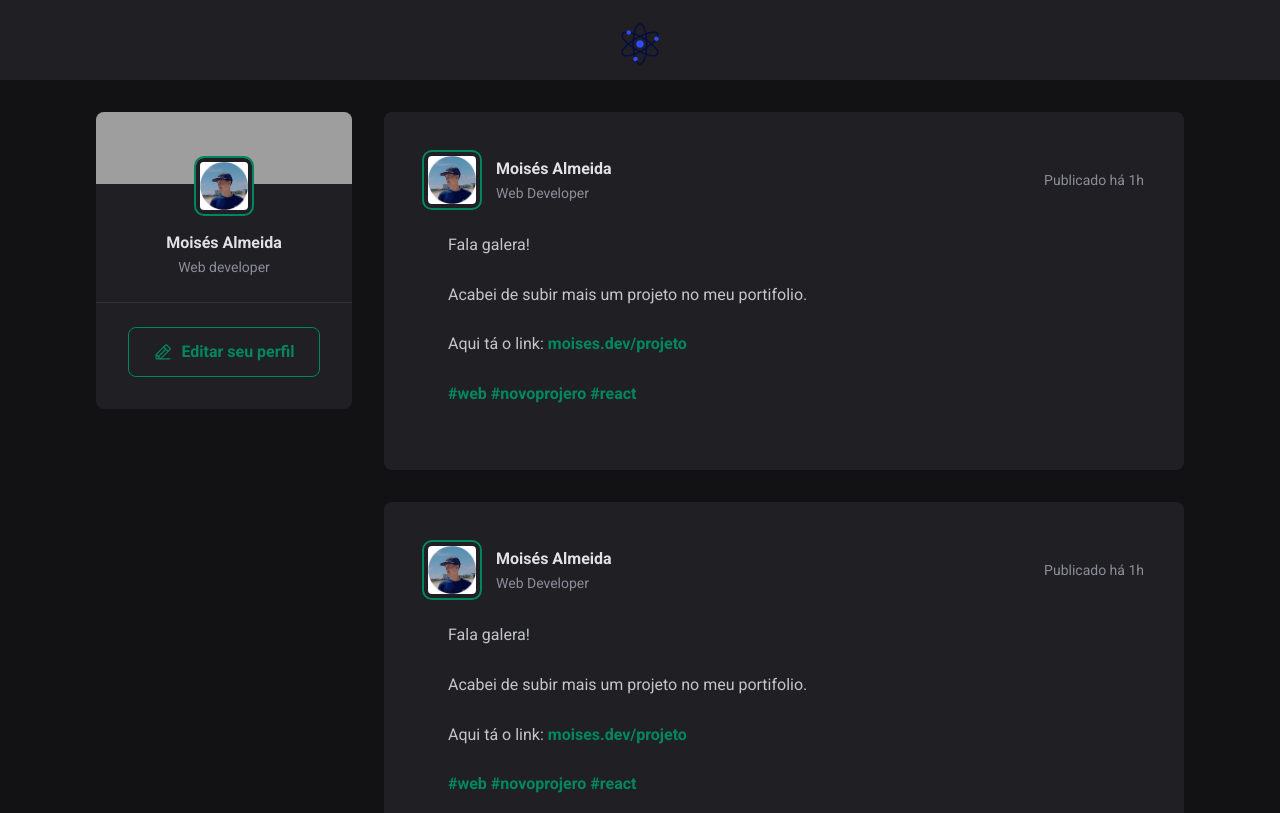
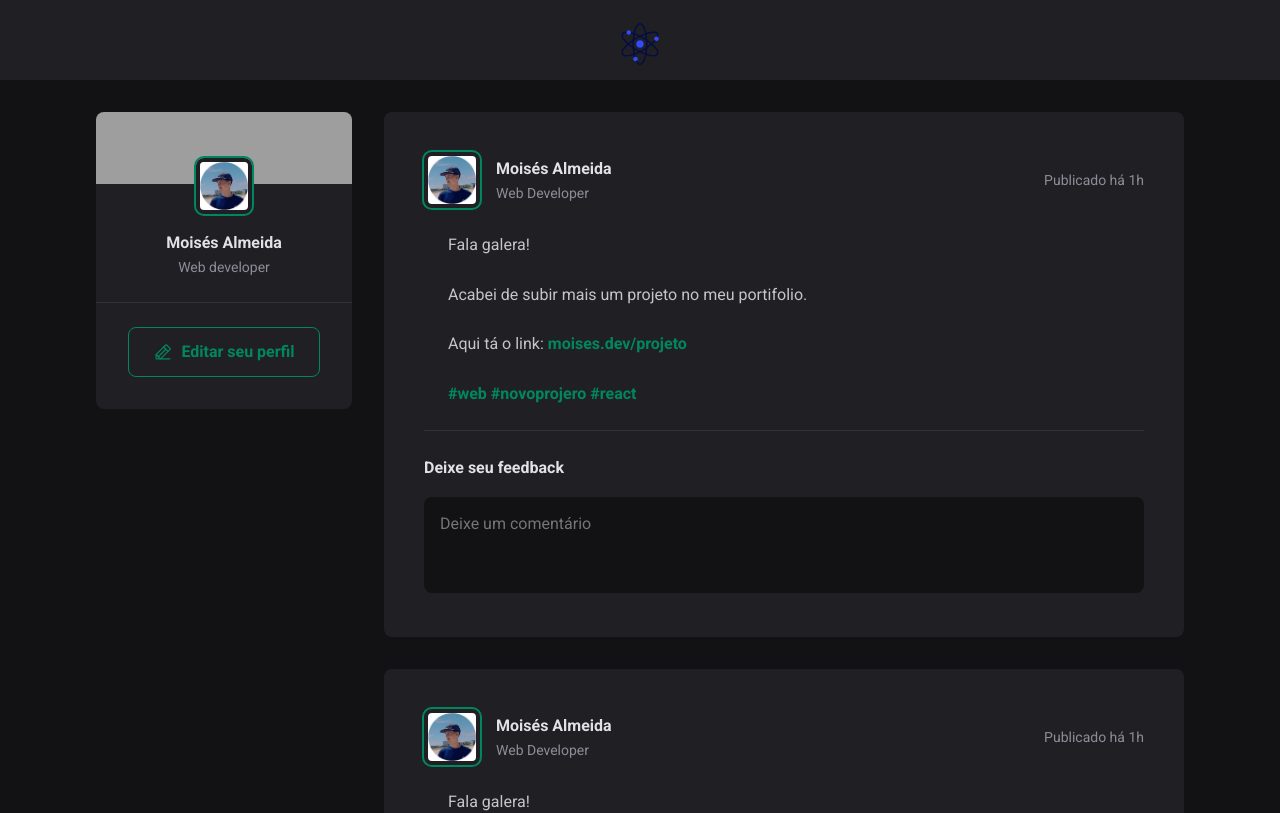
Before and after one commit to MoisesssDev/blog-react, a React (Vite) app: page / in a window 1280 px wide. Shown: the top 813 px of the page. Built offline with nearby package versions, Linux system fonts and the light colour scheme; grey boxes are pictures that could not be loaded.

Commit message:
cria campo para adicionar comentarios

```diff
--- a/src/components/Post.jsx
+++ b/src/components/Post.jsx
@@ -23,6 +23,16 @@
         <p><a href="#">#web #novoprojero #react</a></p>
       </div>
 
+      <form className={styles.commentForm}>
+        <strong>Deixe seu feedback</strong>
+        <textarea placeholder='Deixe um comentário' />
+
+        <footer>
+          <button type='submit'>Comentar</button>
+        </footer>
+
+      </form>
+
     </article>
   )
 }
--- a/src/components/Post.module.css
+++ b/src/components/Post.module.css
@@ -66,3 +66,53 @@
   border: 4px solid var(--gray-800);
   outline: 2px solid var(--green-500);
 }
+
+.commentForm {
+  width: 100%;
+  margin-top: 1.5rem;
+  padding-top: 1.5rem;
+  border-top: 1px solid var(--gray-600);
+}
+
+.commentForm > strong {
+  line-height: 1.6;
+  color: var(--gray-100);
+}
+
+.commentForm textarea {
+  width: 100%;
+  background: var(--gray-900);
+  border: 0;
+  resize: none;
+  height: 6rem;
+  padding: 1rem;
+  border-radius: 8px;
+  color: var(--gray-100);
+  line-height: 1.4;
+  margin-top: 1rem;
+}
+
+.commentForm footer {
+  visibility: hidden;
+  max-height: 0;
+}
+
+.commentForm:focus-within footer {
+  visibility: visible;
+  max-height: none;
+}
+
+.commentForm button {
+  padding: 1rem 1.5rem;
+  margin-top: 1rem;
+  border-radius: 8px;
+  border: none;
+  background: var(--green-500);
+  color: var(--white);
+  font-weight: bold;
+  cursor: pointer;
+}
+
+.commentForm button:hover {
+  background: var(--green-300);
+}
--- a/src/global.css
+++ b/src/global.css
@@ -10,6 +10,11 @@
 
   --green-300: #00B37E;
   --green-500: #00875f;
+}
+
+:focus {
+  outline: none;
+  box-shadow: 0 0 0 2px var(--green-500);
 }
 
 * {
```
